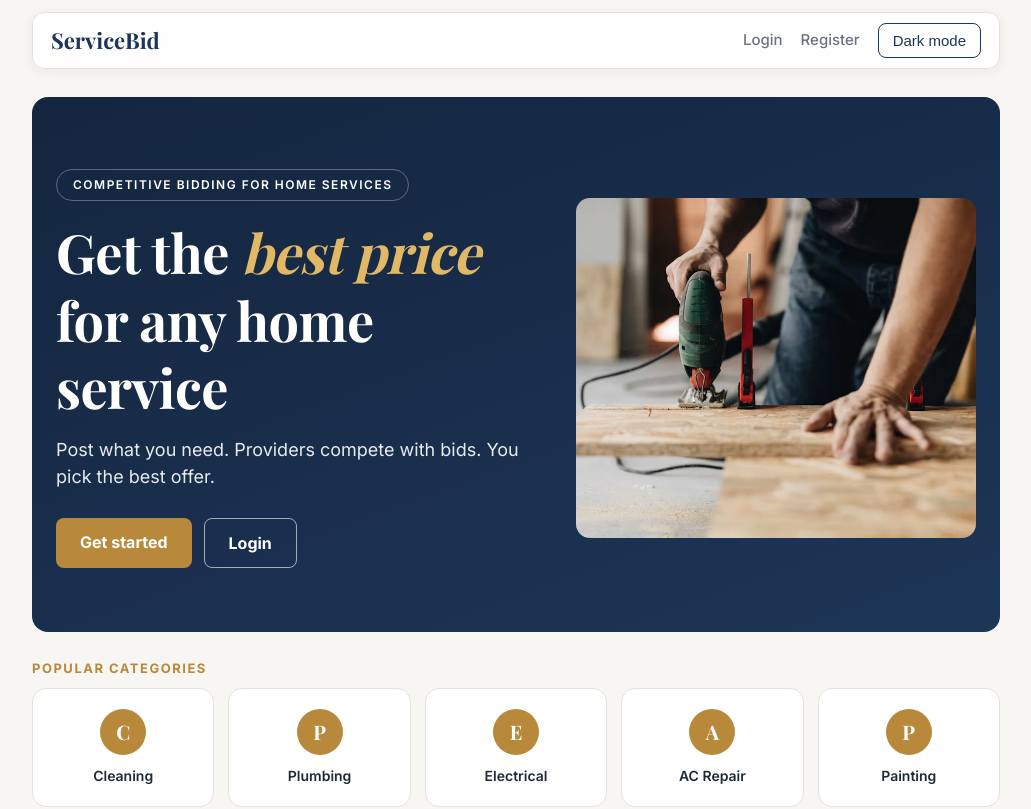
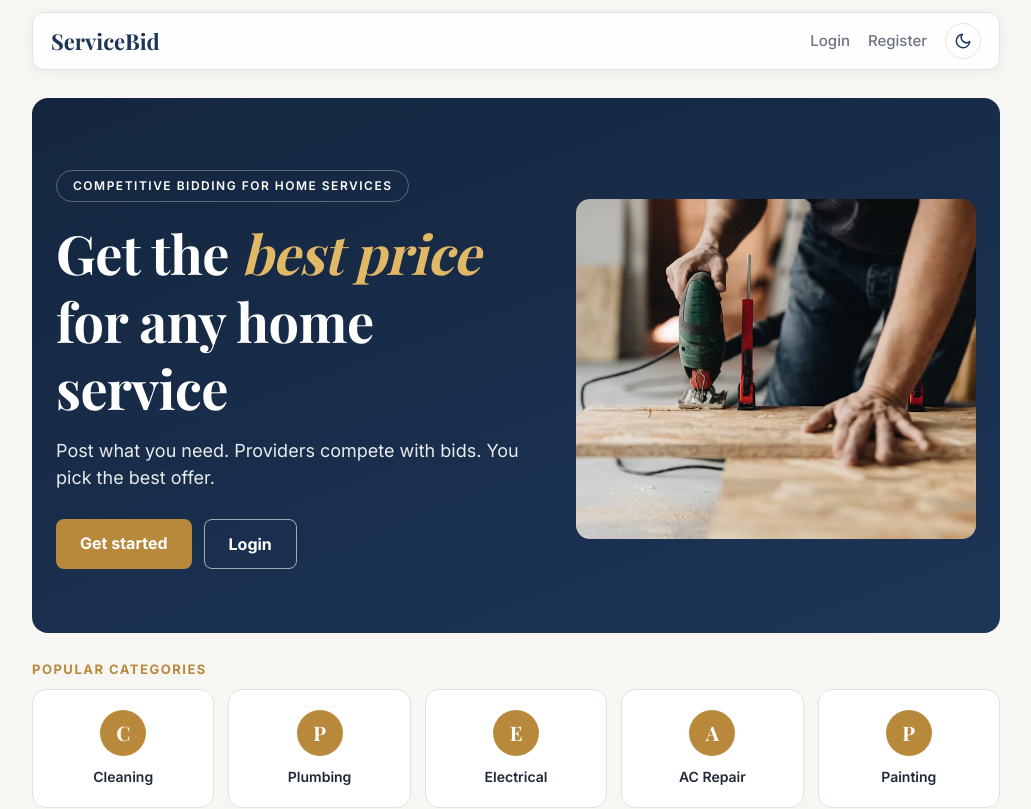
Before and after one commit to smaran-243/ServiceBid, a React (Vite) app in the folder frontend/: page / in a window 1280 px wide. Shown: the top 809 px of the page, without its empty margins (124-1155 px from the left). Built offline with nearby package versions, Linux system fonts and the light colour scheme; no server answers.

Commit message:
round theme toggle

```diff
--- a/frontend/src/components/Navbar.jsx
+++ b/frontend/src/components/Navbar.jsx
@@ -7,11 +7,10 @@ function Navbar() {
     const location = useLocation();
     const [roles, setRoles] = useState([]);
     const [name, setName] = useState("");
-
     const [theme, setTheme] = useState(() => {
         try {
             return localStorage.getItem("theme") || "light";
-        } catch (e) {
+        } catch {
             return "light";
         }
     });
@@ -20,17 +19,13 @@ function Navbar() {
         document.documentElement.setAttribute("data-theme", theme);
         try {
             localStorage.setItem("theme", theme);
-        } catch (e) {
+        } catch {
             // ignore
         }
     }, [theme]);
 
     useEffect(() => {
-        if (!getToken()) {
-            setRoles([]);
-            setName("");
-            return;
-        }
+        if (!getToken()) return;
         apiFetch("/api/me")
             .then((me) => {
                 setRoles(me.roles);
@@ -42,9 +37,10 @@ function Navbar() {
             });
     }, [location.pathname]);
 
-    const isCustomer = roles.includes("CUSTOMER");
-    const isProvider = roles.includes("PROVIDER");
-    const isAdmin = roles.includes("ADMIN");
+    const hasToken = !!getToken();
+    const isCustomer = hasToken && roles.includes("CUSTOMER");
+    const isProvider = hasToken && roles.includes("PROVIDER");
+    const isAdmin = hasToken && roles.includes("ADMIN");
     const loggedIn = isCustomer || isProvider || isAdmin;
 
     function toggleTheme() {
@@ -89,8 +85,22 @@ function Navbar() {
                     />
                 )}
                 {loggedIn && <LogoutButton />}
-                <button className="btn-light" onClick={toggleTheme}>
-                    {theme === "dark" ? "Light mode" : "Dark mode"}
+                <button
+                    className="theme-toggle"
+                    onClick={toggleTheme}
+                    aria-label="Toggle dark mode"
+                    title={theme === "dark" ? "Switch to light mode" : "Switch to dark mode"}
+                >
+                    {theme === "dark" ? (
+                        <svg width="18" height="18" viewBox="0 0 24 24" fill="none" stroke="currentColor" strokeWidth="2" strokeLinecap="round">
+                            <circle cx="12" cy="12" r="4" />
+                            <path d="M12 2v2M12 20v2M4.9 4.9l1.4 1.4M17.7 17.7l1.4 1.4M2 12h2M20 12h2M4.9 19.1l1.4-1.4M17.7 6.3l1.4-1.4" />
+                        </svg>
+                    ) : (
+                        <svg width="18" height="18" viewBox="0 0 24 24" fill="none" stroke="currentColor" strokeWidth="2" strokeLinecap="round" strokeLinejoin="round">
+                            <path d="M21 12.8A9 9 0 1 1 11.2 3a7 7 0 0 0 9.8 9.8z" />
+                        </svg>
+                    )}
                 </button>
             </div>
         </nav>
--- a/frontend/src/index.css
+++ b/frontend/src/index.css
@@ -1266,3 +1266,22 @@ img.avatar {
     max-width: none;
   }
 }
+.theme-toggle {
+  width: 36px;
+  height: 36px;
+  padding: 0;
+  margin: 0;
+  border-radius: 50%;
+  display: flex;
+  align-items: center;
+  justify-content: center;
+  background: transparent;
+  color: var(--primary);
+  border: 1px solid var(--border);
+  transition: background 0.2s, color 0.2s;
+}
+
+.theme-toggle:hover {
+  background: var(--primary);
+  color: #fff;
+}
```
